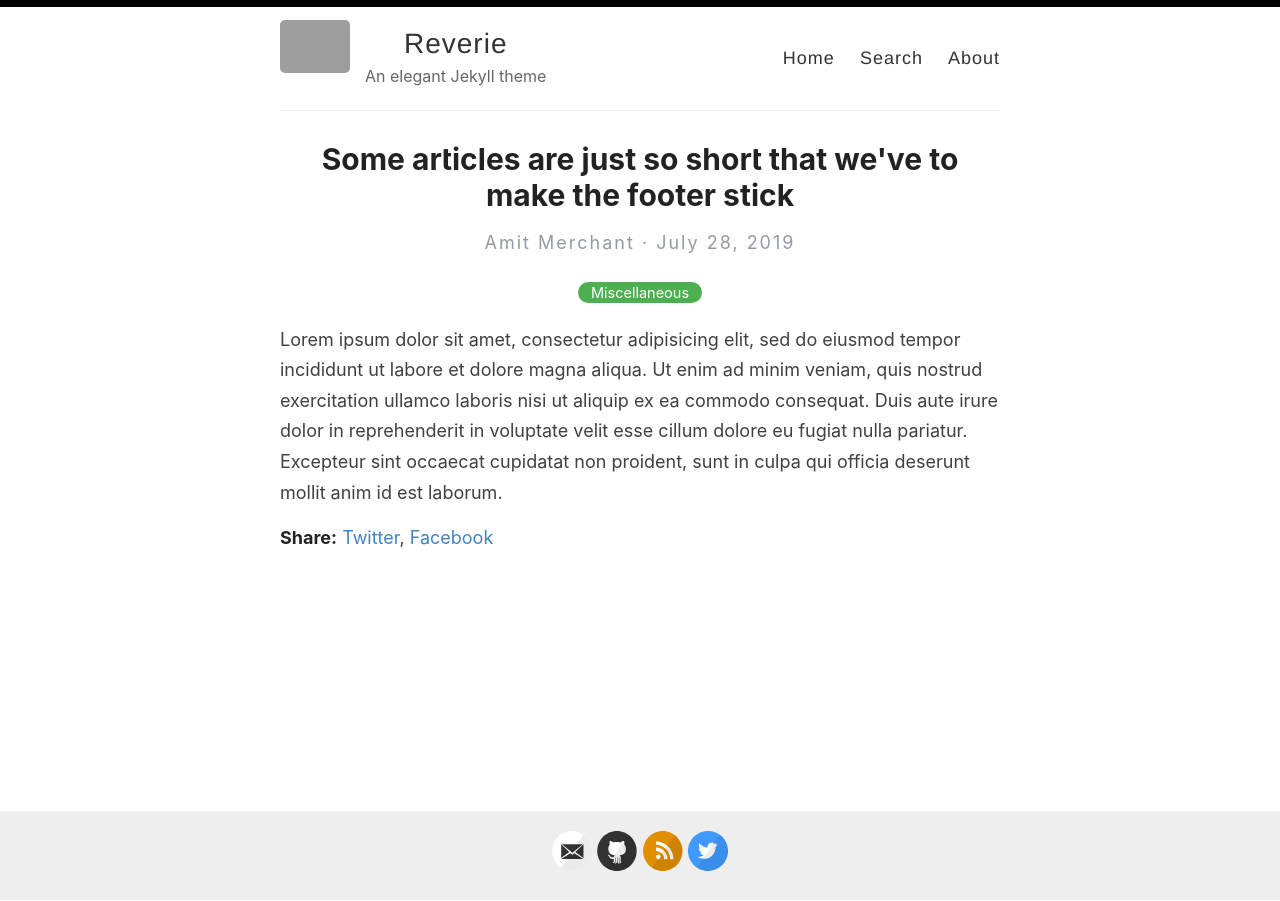
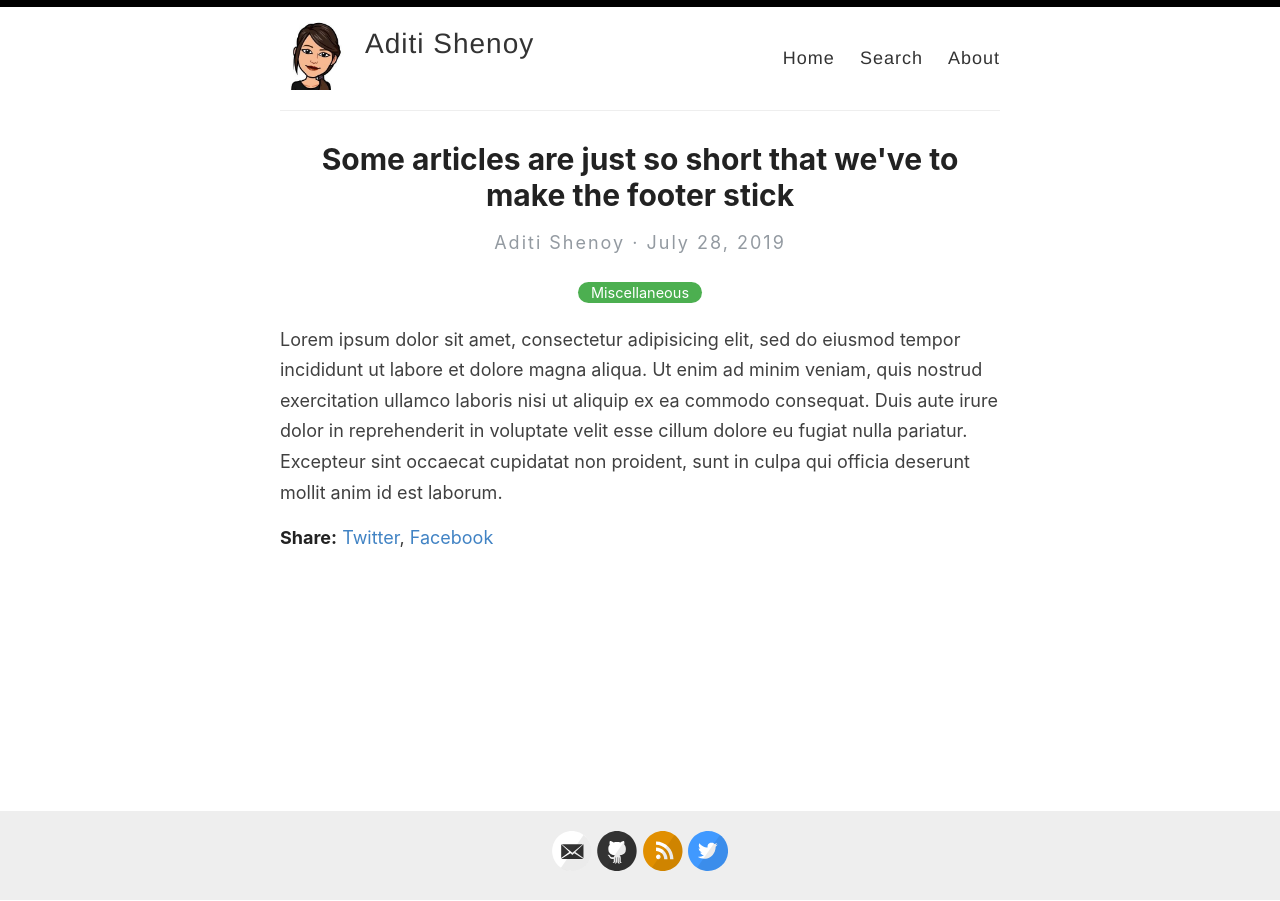
Before and after one commit to aditishenoy/old_port, a Jekyll site: the page built from _posts/2019-7-28-super-short-article.md, in a window 1280 px wide. Built offline with Jekyll 4.4.1, drawn with Linux system fonts in a browser that asks for light colours; grey boxes are pictures that could not be loaded.

Commit message:
Adding new theme -Modified config with header

```diff
--- a/_config.yml
+++ b/_config.yml
@@ -3,16 +3,16 @@
 #
 
 # Name of your site (displayed in the header)
-name: Reverie
+name: Aditi Shenoy
 
 # Name of the author
-author: Amit Merchant
+author: Aditi Shenoy
 
 # Short bio or description (displayed in the header)
-description: An elegant Jekyll theme
+#description:
 
 # URL of your avatar or profile pic (you could use your GitHub profile pic)
-avatar: /reverie/images/reverie.png
+avatar: /images/bit-aditi.jpg
 
 #
 # Flags below are optional
@@ -21,15 +21,15 @@ avatar: /reverie/images/reverie.png
 # Includes an icon in the footer for each username you enter
 footer-links:
   dribbble:
-  email: amit.d.merchant@gmail.com
+  email: aditi.shenoy95@hotmail.com
   facebook:
   flickr:
-  github: amitmerchant1990/reverie
+  github: https://github.com/aditishenoy
   instagram:
   linkedin:
   pinterest:
   rss: rss
-  twitter: amit_merchant
+  twitter: aditi_shenoy
   stackoverflow:
   youtube: # channel/<your_long_string> or user/<user-name>
   googleplus: # anything in your profile username that comes after plus.google.com/
```
Also changed, not shown: images/bit-aditi.jpg (added).
